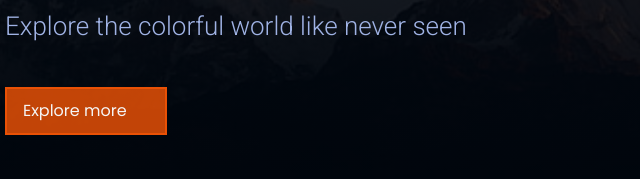
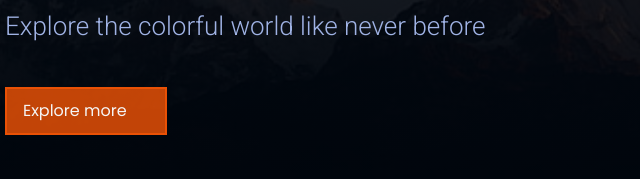
Before and after one commit to Dilashathakuri/itassesment2024, a plain HTML site: page Dilasha/index.html in a window 1280 px wide. Shown: the part 470-649 px from the top of the page, 27-667 px from the left. Drawn offline with Linux system fonts and the light colour scheme.

Commit message:
second commit

```diff
--- a/Dilasha/index.html
+++ b/Dilasha/index.html
@@ -29,7 +29,7 @@
   <header class="home" id="home">
     <div class="content">
       <h1>The <strong>best</strong> way to <strong>plan your next</strong> adventure </h1>
-      <h4>Explore the colorful world like never seen</h4>
+      <h4>Explore the colorful world like never before</h4>
       <button class="btn-explore"> <a href="about.html">Explore more</a> </button>
     </div>
   </header>
```
